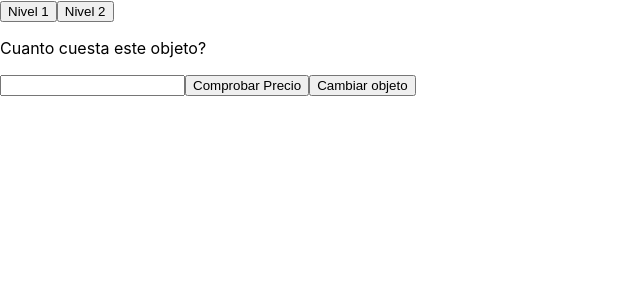
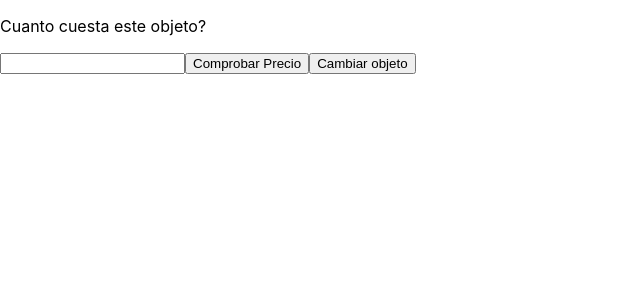
Before and after one commit to lemosdg/lolquiz, a React (Create React App) app: page /pregunta in a window 1280 px wide. Shown: the top 300 px of the page, without its empty margins (0-640 px from the left). Built offline with nearby package versions, Linux system fonts and the light colour scheme.

Commit message:
Botones de nivel rout a pagina Preguntas

```diff
--- a/package.json
+++ b/package.json
@@ -8,6 +8,7 @@
     "@testing-library/user-event": "^13.5.0",
     "react": "^18.3.1",
     "react-dom": "^18.3.1",
+    "react-router-dom": "^6.23.1",
     "react-scripts": "5.0.1",
     "web-vitals": "^2.1.4"
   },
--- a/src/App.js
+++ b/src/App.js
@@ -1,13 +1,20 @@
-import React, { useState } from 'react'
+import React from 'react'
 import Niveles from './componentes/niveles'
+import Pregunta from './componentes/pregunta'
 import { AppProvider } from './componentes/AppContext'
+import { BrowserRouter as Router, Route, Routes } from 'react-router-dom'
 
 function App() {
   return (
     <div>
-      <AppProvider>
-        <Niveles />
-      </AppProvider>
+      <Router>
+        <AppProvider>
+          <Routes>
+            <Route path="/" element={<Niveles />} />
+            <Route path="/pregunta" element={<Pregunta />} />
+          </Routes>
+        </AppProvider>
+      </Router>
     </div>
   )
 }
--- a/src/componentes/niveles.js
+++ b/src/componentes/niveles.js
@@ -1,37 +1,27 @@
 import React, { useEffect, useState, useContext } from 'react'
 import Conexion from './conexion'
-import Pregunta from './pregunta'
 import { AppContext } from './AppContext'
+import { useNavigate } from 'react-router-dom'
 
 function Niveles() {
   const items = Conexion()
   const [nivelActual, setNivelActual] = useState(0)
-  const [itemsFiltrados, setItemsFiltrados] = useState([])
-  const { puntuacion, setPuntuacion } = useContext(AppContext)
+  const { puntuacion } = useContext(AppContext)
   const objetivos = [0, 0, 0]
+  const navigate = useNavigate()
 
-  function cambiarNivel(event) {
-    const nivel = parseInt(event.target.value)
+  const cambiarNivel = (nivel) => {
     if (puntuacion >= objetivos[nivel - 1]) {
       setNivelActual(nivel)
+      const filtrados = items.filter((item) => item.level === nivel)
+      navigate('/pregunta', { state: { lista: filtrados } })
     }
   }
 
-  useEffect(() => {
-    const filtrados = items.filter((item) => item.level === nivelActual)
-    setItemsFiltrados(filtrados)
-    console.log('puntuacion = ' + puntuacion)
-  }, [nivelActual])
-
   return (
     <div>
-      <button value={1} onClick={cambiarNivel}>
-        Nivel 1
-      </button>
-      <button value={2} onClick={cambiarNivel}>
-        Nivel 2
-      </button>
-      <Pregunta lista={itemsFiltrados} />
+      <button onClick={() => cambiarNivel(1)}>Nivel 1</button>
+      <button onClick={() => cambiarNivel(2)}>Nivel 2</button>
     </div>
   )
 }
--- a/src/componentes/pregunta.js
+++ b/src/componentes/pregunta.js
@@ -1,12 +1,15 @@
 import React, { useEffect, useState, useContext } from 'react'
+import { useLocation } from 'react-router-dom'
 import { AppContext } from './AppContext'
 
-function Pregunta({ lista }) {
+function Pregunta() {
+  const location = useLocation()
+  const { lista } = location.state || { lista: [] }
   const [precioIngresado, setPrecioIngresado] = useState('')
   const [num, setNum] = useState(0)
   const { puntuacion, setPuntuacion } = useContext(AppContext)
 
-  const comparacion = (event) => {
+  const comparacion = () => {
     const precioIngresadoNumero = parseFloat(precioIngresado)
 
     if (!isNaN(precioIngresadoNumero) && lista.length > 0) {
```
Also changed, not shown: 1 other file (tests, documents, lock files or other folders).
